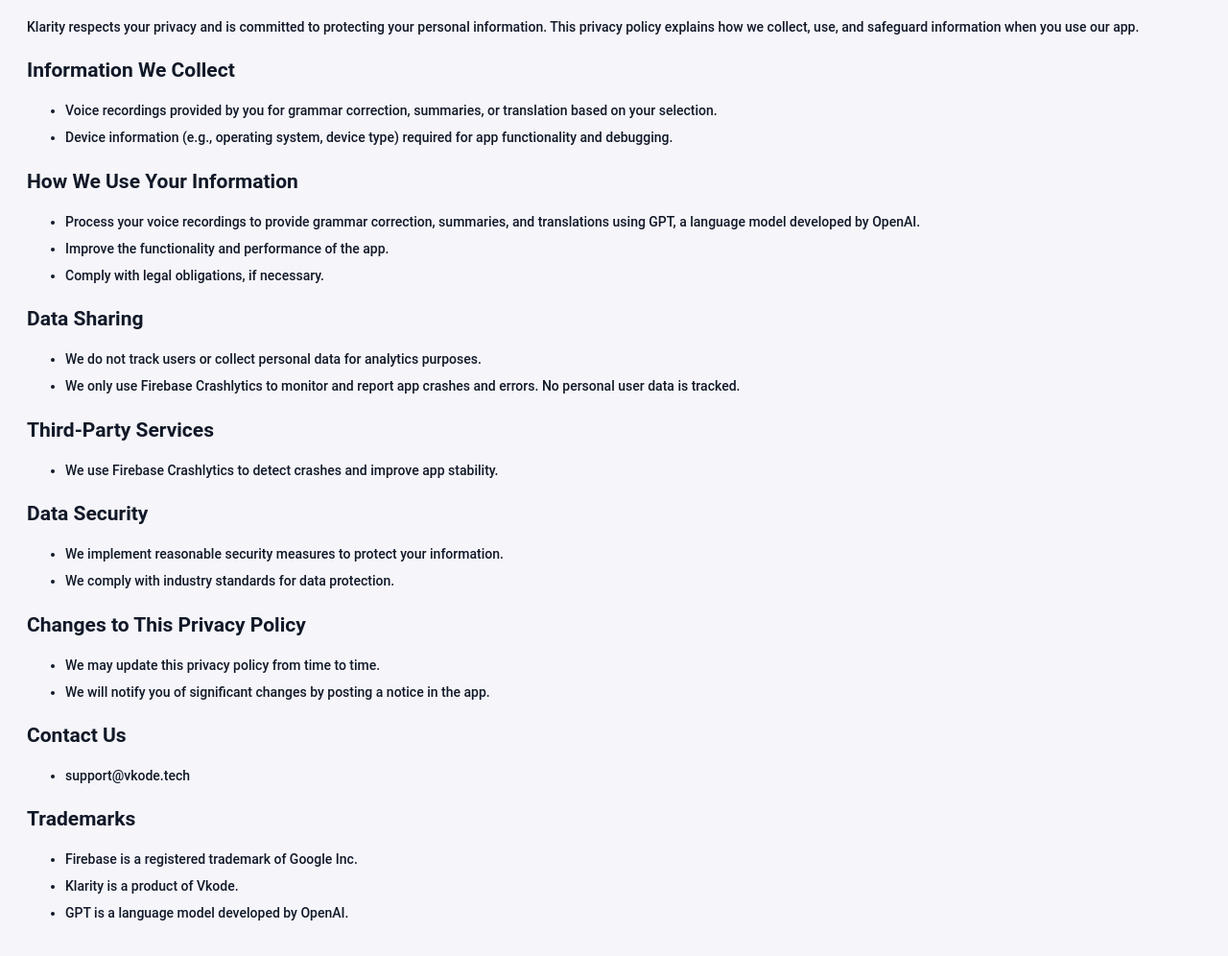
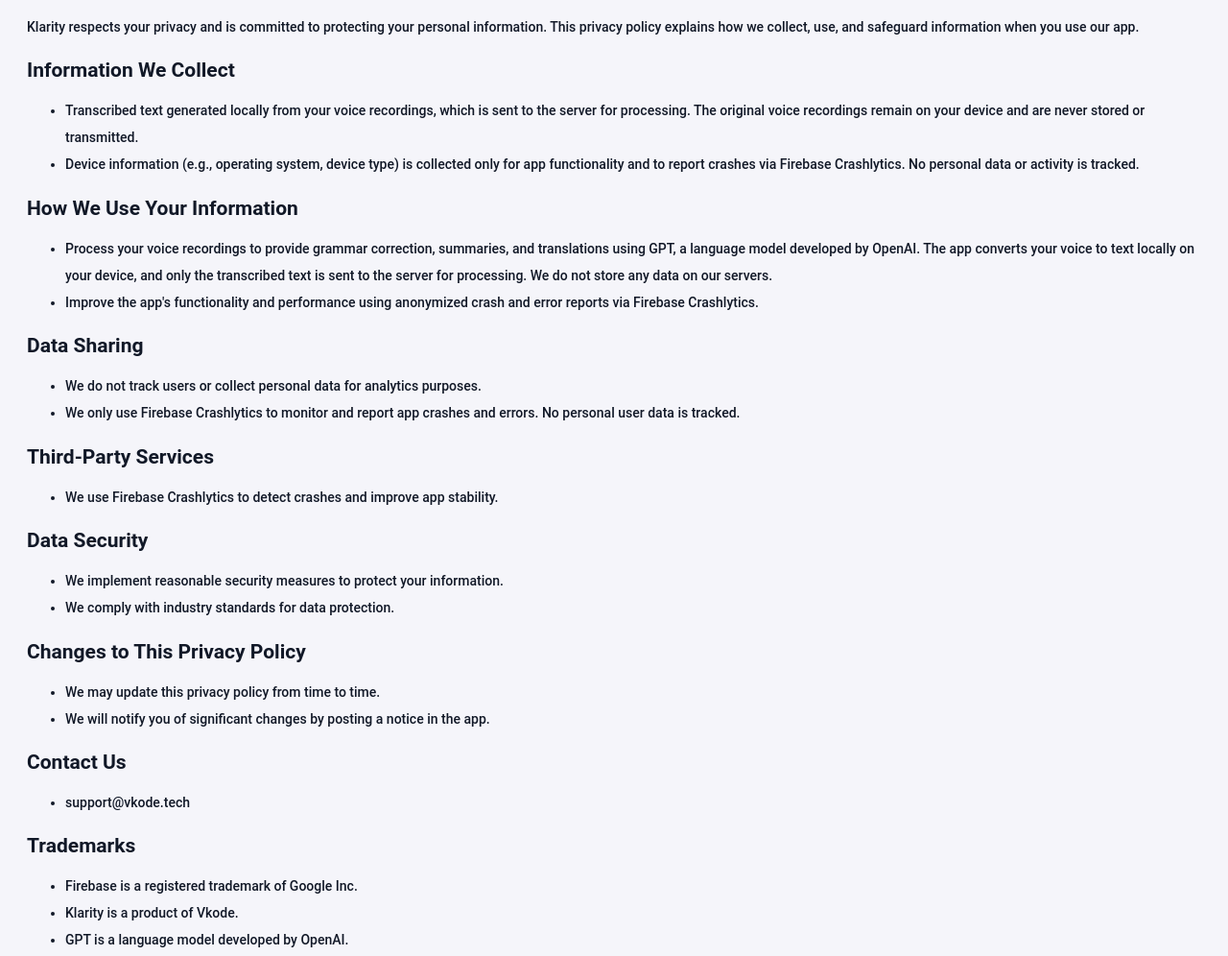
Before and after one commit to vkode-dev/vkode-dev.github.io, a plain HTML site: page klarity/privacy/index.html in a window 1280 px wide. Shown: the whole page at 96% size. Drawn offline with Linux system fonts and the light colour scheme.

Commit message:
Update index.html

```diff
--- a/klarity/privacy/index.html
+++ b/klarity/privacy/index.html
@@ -43,12 +43,15 @@
         <h2>Information We Collect</h2>
         <ul>
             <li>
-                Voice recordings provided by you for grammar correction,
-                summaries, or translation based on your selection.
+                Transcribed text generated locally from your voice recordings,
+                which is sent to the server for processing. The original voice
+                recordings remain on your device and are never stored or
+                transmitted.
             </li>
             <li>
-                Device information (e.g., operating system, device type)
-                required for app functionality and debugging.
+                Device information (e.g., operating system, device type) is
+                collected only for app functionality and to report crashes via
+                Firebase Crashlytics. No personal data or activity is tracked.
             </li>
         </ul>
 
@@ -57,10 +60,14 @@
             <li>
                 Process your voice recordings to provide grammar correction,
                 summaries, and translations using GPT, a language model
-                developed by OpenAI.
+                developed by OpenAI. The app converts your voice to text locally
+                on your device, and only the transcribed text is sent to the
+                server for processing. We do not store any data on our servers.
             </li>
-            <li>Improve the functionality and performance of the app.</li>
-            <li>Comply with legal obligations, if necessary.</li>
+            <li>
+                Improve the app's functionality and performance using anonymized
+                crash and error reports via Firebase Crashlytics.
+            </li>
         </ul>
 
         <h2>Data Sharing</h2>
```
